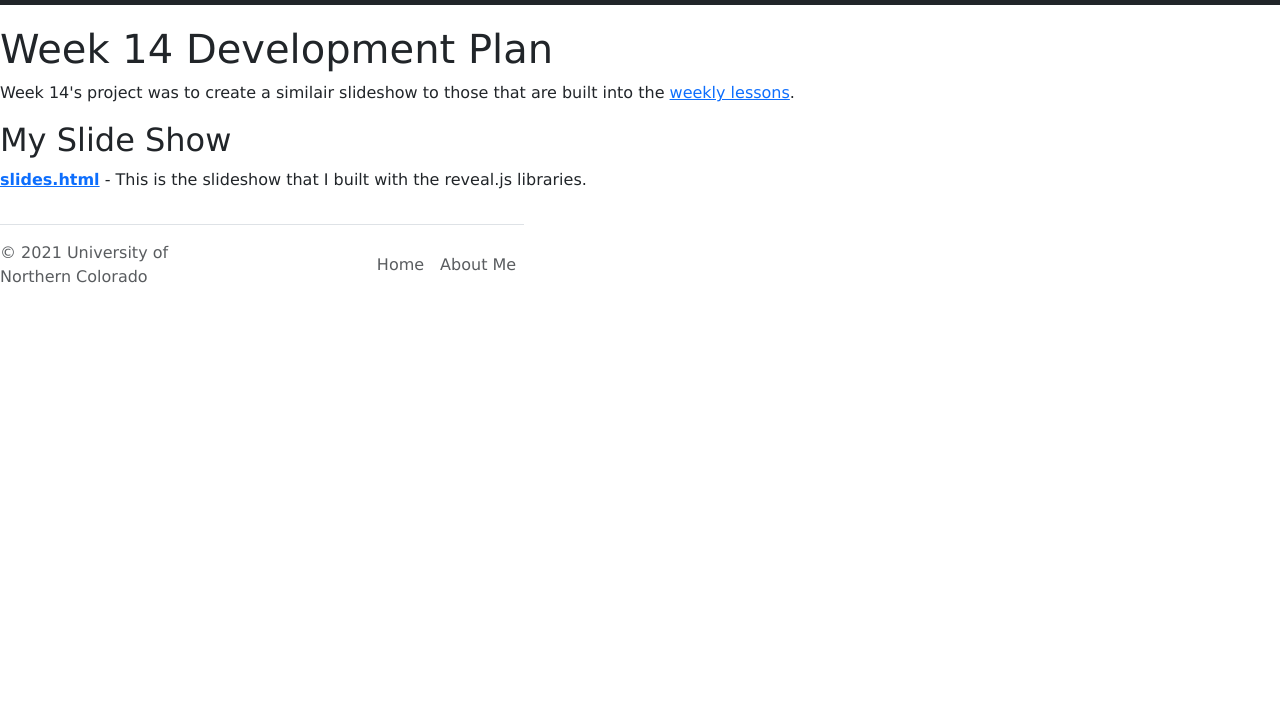
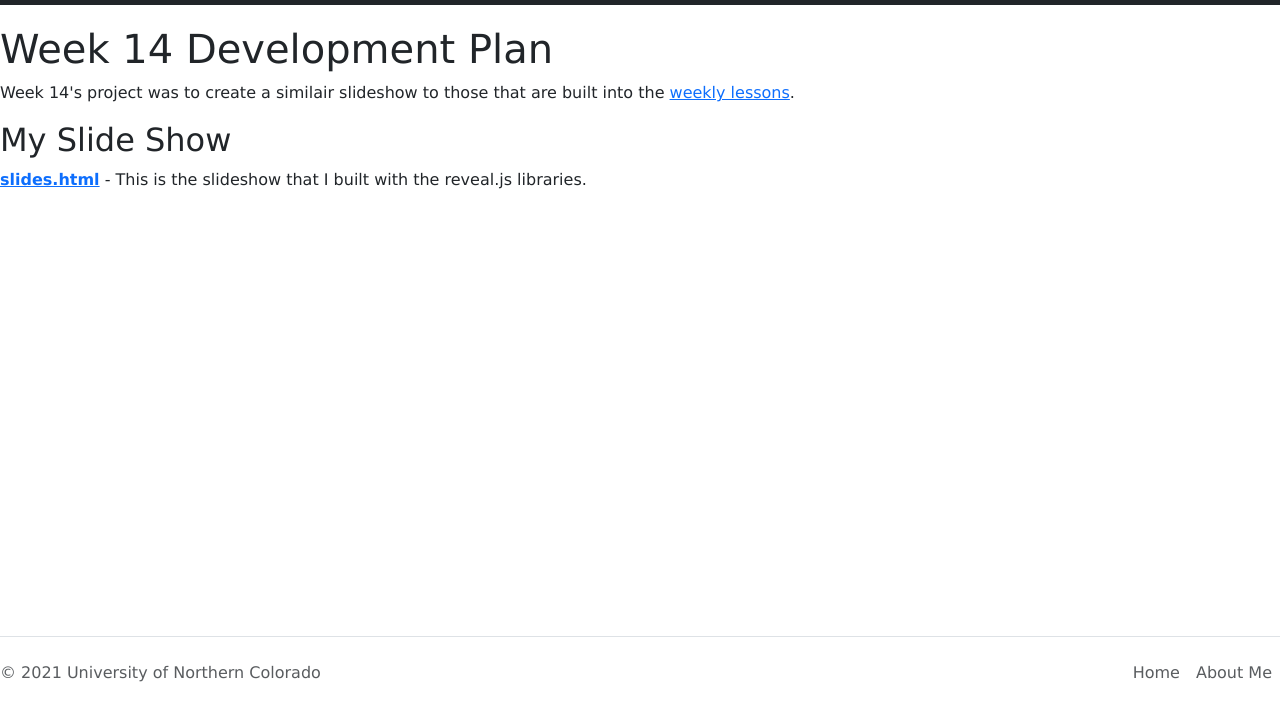
Before and after one commit to connorswanson1/bacs200-connorswanson1.github.io, a plain HTML site: page bacs200/skills.html in a window 1280 px wide. Shown: the part 67-788 px from the top of the page. Drawn offline with nearby package versions, Linux system fonts and the light colour scheme.

Commit message:
another try

```diff
--- a/bacs200/skills.html
+++ b/bacs200/skills.html
@@ -89,7 +89,7 @@
         - This is the slideshow that I built with the reveal.js libraries.
     </main>
 
-    <div class="navbar navbar-fixed-bottom">
+    <div class="footer fixed-bottom">
         <footer class="d-flex flex-wrap justify-content-between align-items-center py-3 my-4 border-top">
             <p class="col-md-4 mb-0 text-muted">&copy; 2021 University of Northern Colorado</p>
 
```
Also changed, not shown: bacs200/slides.html (+4 -4 lines).
